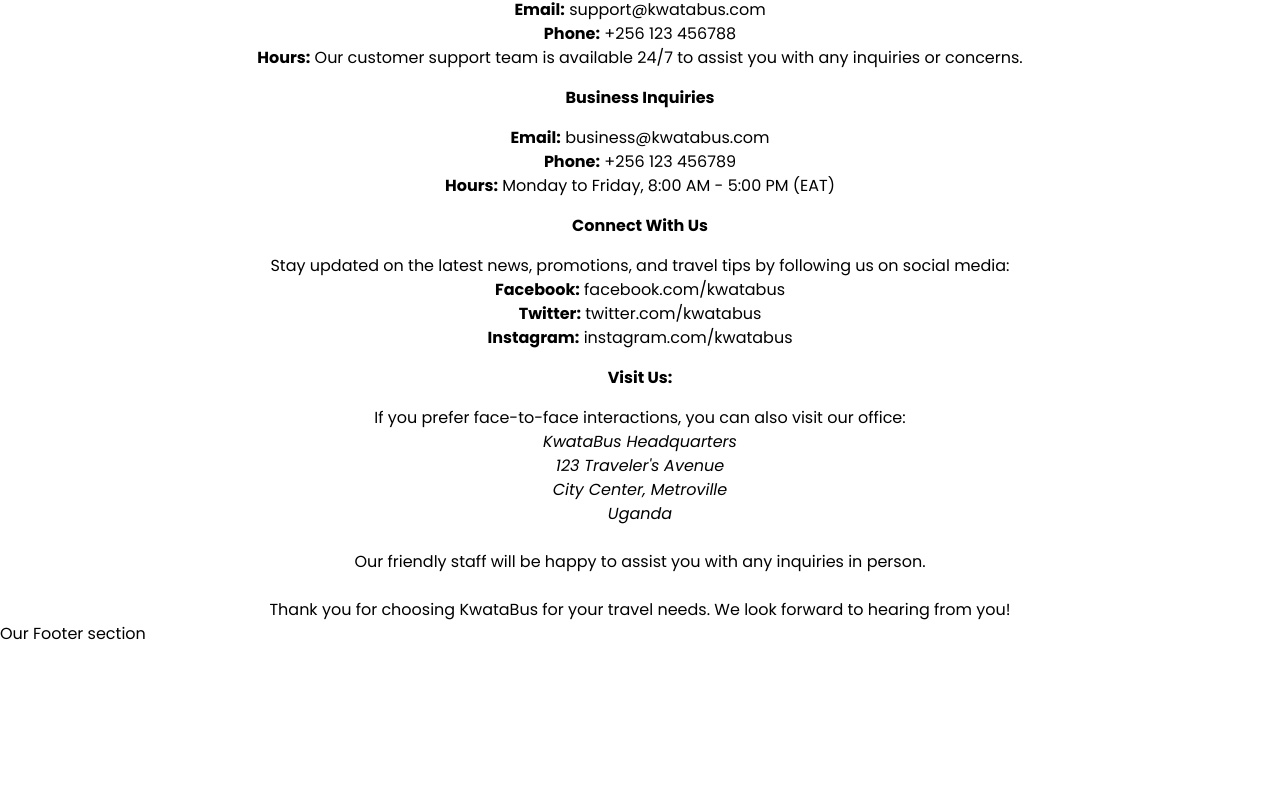
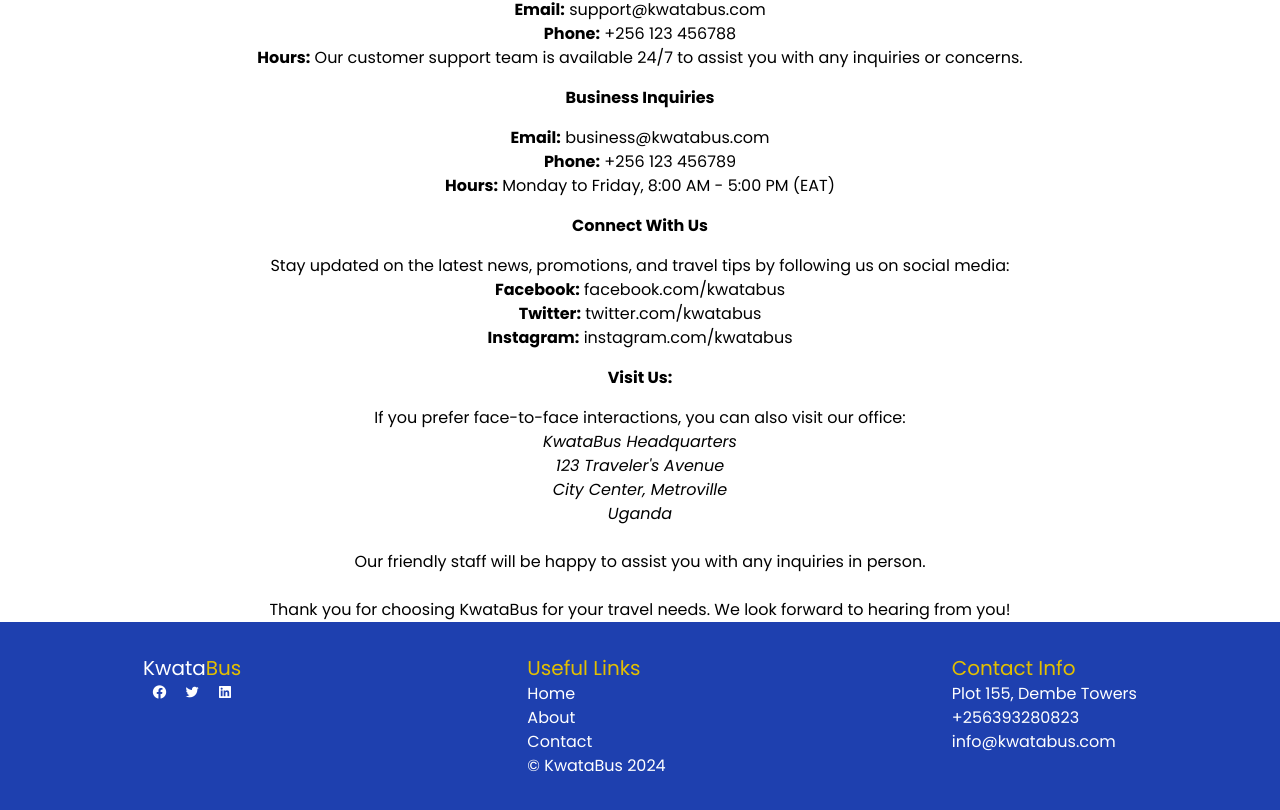
Before and after one commit to Patrickodida/KwataBus-App, a React (Vite) app: page / in a window 1280 px wide. Shown: the part 2040-2850 px from the top of the page. Before the commit the page ends 2686 px from the top, so only its background shows below. Built offline with nearby package versions, Linux system fonts and the light colour scheme.

Commit message:
initial KwataBus footer

```diff
--- a/src/App.css
+++ b/src/App.css
@@ -113,3 +113,15 @@ input[type="date"]::placeholder{
 .ticket-section{
     color: var(--clr-primary-navy-blue);
 }
+
+#footer {
+    background-color: rgb(6, 31, 119);
+}
+
+#list {
+    list-style: none;
+}
+
+#h1 {
+    color: rgb(227, 191, 0);
+}
--- a/src/components/Footer.jsx
+++ b/src/components/Footer.jsx
@@ -1,10 +1,42 @@
 import React from "react";
 
-function Footer(){
+function Footer() {
     return (
-        <div>
-            <p>Our Footer section</p>
+        <div className="flex justify-around bg-blue-800 text-white">
+            <section id="companyLogoMedia" className="p-8">
+                <h1 className="text-xl" >Kwata<span id="h1">Bus</span></h1>
+
+                <ul className="flex justify-around">
+                    <li><i className='bx bxl-facebook-circle'></i></li>
+                    <li><i className='bx bxl-twitter'></i></li>
+                    <li><i className='bx bxl-linkedin-square'></i></li>
+                </ul>
+            </section>
+            <section id="usefulLinks" className="p-8">
+                <h1 id="h1" className="text-xl ">Useful Links</h1>
+                <ul>
+                    <li>
+                        <a href="/">Home</a>
+                    </li>
+                    <li>
+                        <a href="#">About</a>
+                    </li>
+                    <li>
+                        <a href="#">Contact</a>
+                    </li>
+                </ul>
+
+                <p>© KwataBus { new Date().getFullYear()}</p>
+            </section>
+            <section id="contact" className="p-8">
+                <h1 id="h1" className="text-xl ">Contact Info</h1>
+                <p>Plot 155, Dembe Towers</p>
+                <p>+256393280823</p>
+                <p>info@kwatabus.com</p>
+            </section>
         </div>
+
+
     )
 }
 
```
Also changed, not shown: 1 other file (tests, documents, lock files or other folders).
